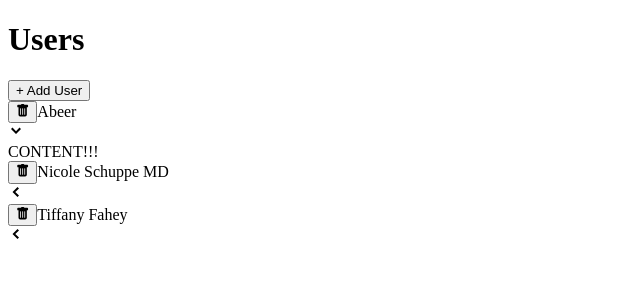
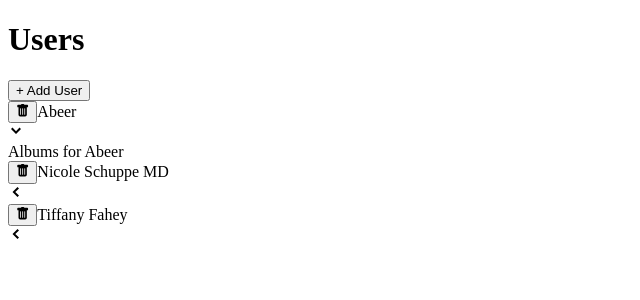
Before and after one commit to naimulabeer/Media-Blog, a React (Create React App) app: page / in a window 1280 px wide. Both pictures are taken after a click on the element 640 px from the left and 133 px from the top of the page. Shown: the top 300 px of the page, without its empty margins (0-640 px from the left). Built offline with nearby package versions, Linux system fonts and the light colour scheme; data requests are answered from the project's data file.

Commit message:
adding the album listing

```diff
--- /dev/null
+++ b/src/components/AlbumsList.js
@@ -0,0 +1,5 @@
+function AlbumsList({ user }) {
+  return <div>Albums for {user.name}</div>;
+}
+
+export default AlbumsList;
--- a/src/components/UsersListItem.js
+++ b/src/components/UsersListItem.js
@@ -3,6 +3,7 @@
 import { removeUser } from "../store";
 import { useThunk } from "../hooks/use-thunk";
 import ExpandablePanel from "./ExpandablePanel";
+import AlbumsList from "./AlbumsList";
 
 function UsersListItem({ user }) {
   const [doRemoveUser, isLoading, error] = useThunk(removeUser);
@@ -21,7 +22,11 @@
     </>
   );
 
-  return <ExpandablePanel header={header}>CONTENT!!!</ExpandablePanel>;
+  return (
+    <ExpandablePanel header={header}>
+      <AlbumsList user={user} />
+    </ExpandablePanel>
+  );
 }
 
 export default UsersListItem;
```
